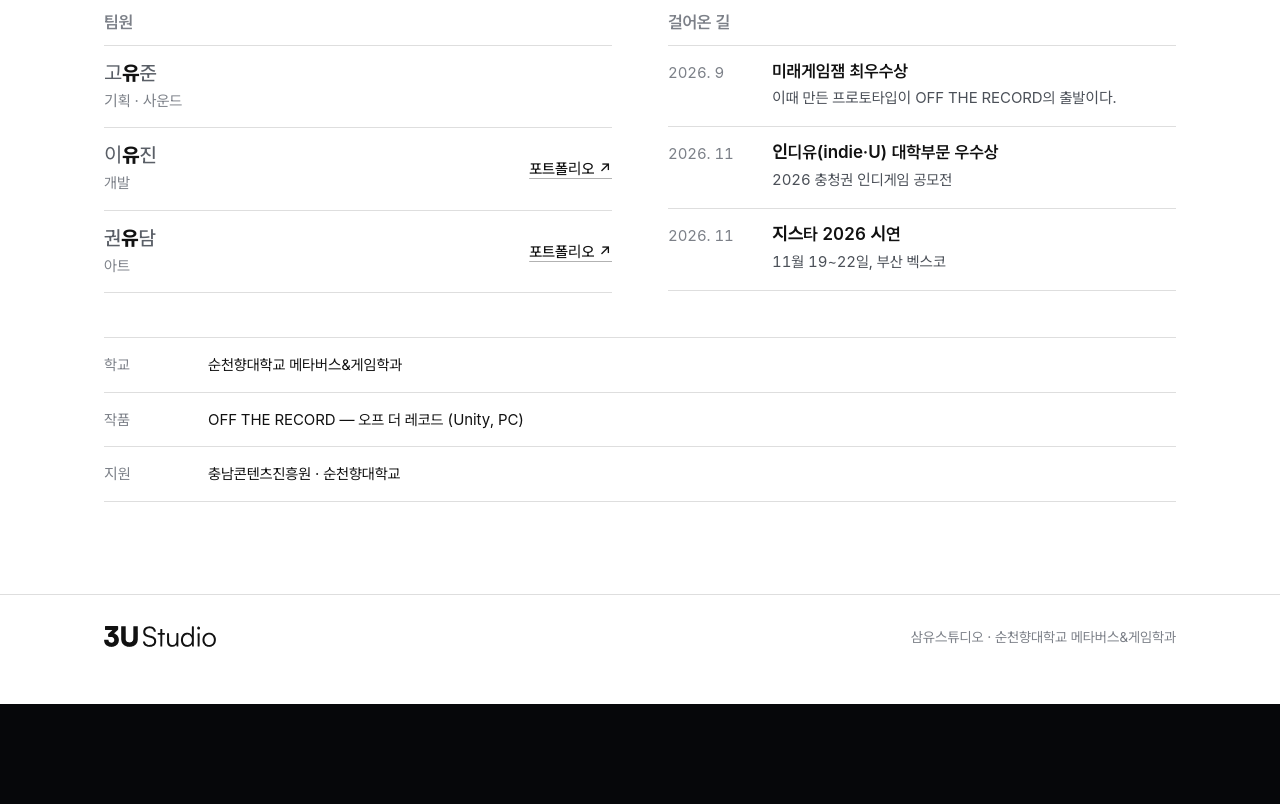
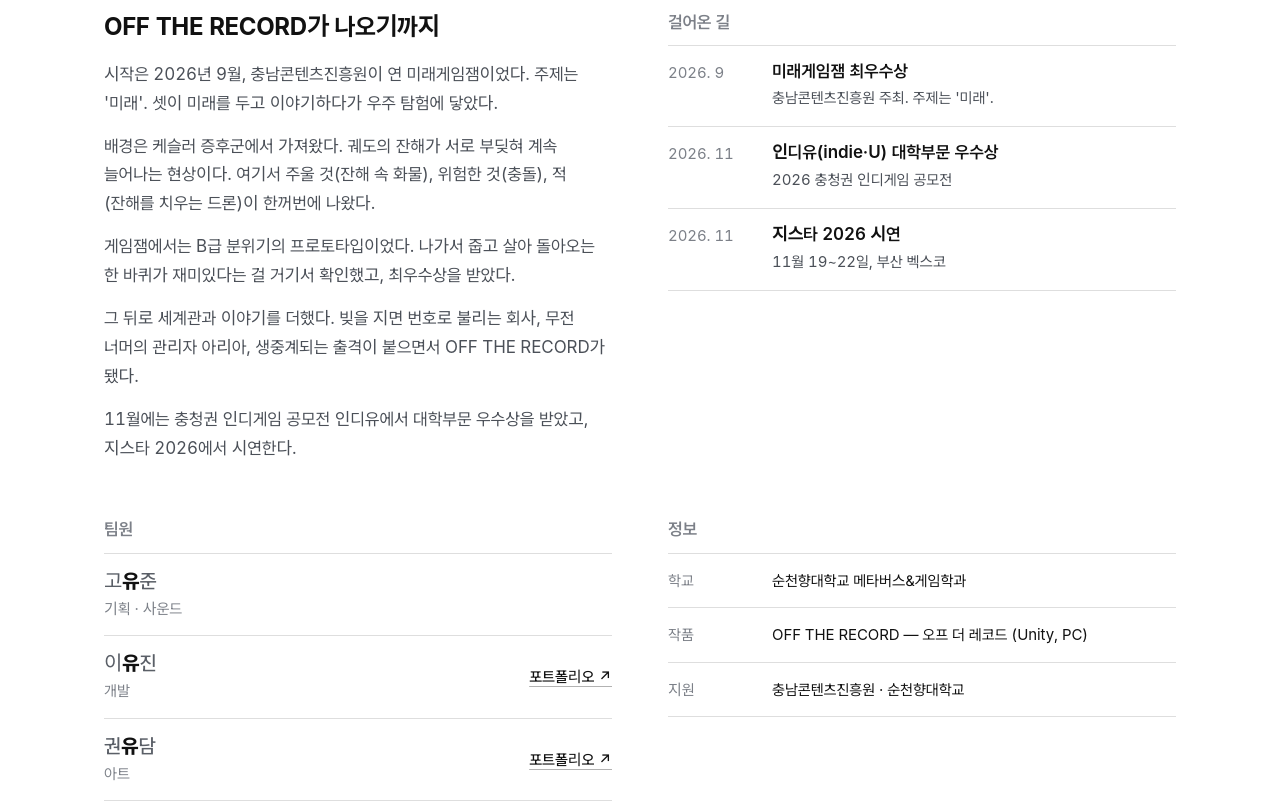
Before and after one commit to Gomurloc/off-the-record, a plain HTML site: page index.html in a window 1280 px wide. Shown: the part 8280-9084 px from the top of the page. Before the commit the page ends 8984 px from the top, so only its background shows below. Drawn offline with Linux system fonts and the light colour scheme; a web font is replaced by a local one.

Commit message:
팀 구역에 OFF THE RECORD가 나오기까지의 이야기를 넣는다
충남콘텐츠진흥원이 연 미래게임잼(주제 '미래')에서 우주 탐험을 떠올린
데서 시작해, 케슬러 증후군 배경, 게임잼 프로토타입과 최우수상,
세계관을 더해 지금 이름이 된 것, 인디유 우수상과 지스타 시연까지
다섯 문단으로 적었다. 걸어온 길 옆에 놓고, 팀원과 정보는 아래 줄로 내림.

Co-Authored-By: Claude Fable 5.2 <noreply@anthropic.com>
Claude-Session: https://claude.ai/code/session_01Q3ZmYQrWtgehV3poXm75QS

```diff
--- a/index.html
+++ b/index.html
@@ -211,8 +211,12 @@ kbd{font-family:inherit;font-weight:600;font-size:13px;color:var(--ink);backgrou
 .what p:first-of-type{color:var(--ink);font-weight:600;font-size:18px}
 @media(min-width:860px){.card{grid-template-columns:auto 1fr;gap:0;align-items:center;margin-bottom:72px}.who{padding-right:72px}.what{border-top:0;border-left:1px solid var(--line);padding:28px 0 28px 72px}}
 .team{display:grid;gap:44px}
-@media(min-width:760px){.team{grid-template-columns:1fr 1fr;align-items:start;gap:56px}}
+@media(min-width:760px){.team{grid-template-columns:1fr 1fr;align-items:start;gap:56px}.team.second{margin-top:64px}}
 .team h3{font-size:17px;font-weight:600;color:var(--mute);margin-bottom:12px}
+.team.second{margin-top:56px}
+.story{display:grid;gap:14px}
+.team .story h3{font-size:24px;font-weight:700;color:var(--ink);margin-bottom:4px}
+.story p{max-width:none}
 .members{display:grid;border-top:1px solid var(--line)}
 .mem{display:grid;grid-template-columns:1fr auto;gap:2px 16px;align-items:center;padding:14px 0;border-bottom:1px solid var(--line)}
 .mem b{font-weight:500;font-size:20px;color:#5A5F67;line-height:1.3}
@@ -225,7 +229,7 @@ kbd{font-family:inherit;font-weight:600;font-size:13px;color:var(--ink);backgrou
 .path time{font-size:15px;color:var(--mute)}
 .path b{display:block;color:var(--ink);font-weight:600;font-size:17px;line-height:1.4}
 .path span{font-size:15px}
-.facts{display:grid;border-top:1px solid var(--line);margin-top:44px}
+.facts{display:grid;border-top:1px solid var(--line)}
 .facts div{display:grid;grid-template-columns:92px 1fr;gap:12px;padding:14px 0;border-bottom:1px solid var(--line);font-size:15px}
 .facts dt{font-size:15px;color:var(--mute)}
 .facts dd{color:var(--ink)}
@@ -406,6 +410,24 @@ footer img{width:112px;height:auto}
     </div>
   </div>
   <div class="team">
+    <div class="story">
+      <h3>OFF THE RECORD가 나오기까지</h3>
+      <p>시작은 2026년 9월, 충남콘텐츠진흥원이 연 미래게임잼이었다. 주제는 '미래'. 셋이 미래를 두고 이야기하다가 우주 탐험에 닿았다.</p>
+      <p>배경은 케슬러 증후군에서 가져왔다. 궤도의 잔해가 서로 부딪혀 계속 늘어나는 현상이다. 여기서 주울 것(잔해 속 화물), 위험한 것(충돌), 적(잔해를 치우는 드론)이 한꺼번에 나왔다.</p>
+      <p>게임잼에서는 B급 분위기의 프로토타입이었다. 나가서 줍고 살아 돌아오는 한 바퀴가 재미있다는 걸 거기서 확인했고, 최우수상을 받았다.</p>
+      <p>그 뒤로 세계관과 이야기를 더했다. 빚을 지면 번호로 불리는 회사, 무전 너머의 관리자 아리아, 생중계되는 출격이 붙으면서 OFF THE RECORD가 됐다.</p>
+      <p>11월에는 충청권 인디게임 공모전 인디유에서 대학부문 우수상을 받았고, 지스타 2026에서 시연한다.</p>
+    </div>
+    <div>
+      <h3>걸어온 길</h3>
+      <ol class="path">
+        <li><time>2026. 9</time><div><b>미래게임잼 최우수상</b><span>충남콘텐츠진흥원 주최. 주제는 '미래'.</span></div></li>
+        <li><time>2026. 11</time><div><b>인디유(indie·U) 대학부문 우수상</b><span>2026 충청권 인디게임 공모전</span></div></li>
+        <li><time>2026. 11</time><div><b>지스타 2026 시연</b><span>11월 19~22일, 부산 벡스코</span></div></li>
+      </ol>
+    </div>
+  </div>
+  <div class="team second">
     <div>
       <h3>팀원</h3>
       <div class="members">
@@ -415,19 +437,14 @@ footer img{width:112px;height:auto}
       </div>
     </div>
     <div>
-      <h3>걸어온 길</h3>
-      <ol class="path">
-        <li><time>2026. 9</time><div><b>미래게임잼 최우수상</b><span>이때 만든 프로토타입이 OFF THE RECORD의 출발이다.</span></div></li>
-        <li><time>2026. 11</time><div><b>인디유(indie·U) 대학부문 우수상</b><span>2026 충청권 인디게임 공모전</span></div></li>
-        <li><time>2026. 11</time><div><b>지스타 2026 시연</b><span>11월 19~22일, 부산 벡스코</span></div></li>
-      </ol>
+      <h3>정보</h3>
+      <dl class="facts">
+        <div><dt>학교</dt><dd>순천향대학교 메타버스&amp;게임학과</dd></div>
+        <div><dt>작품</dt><dd>OFF THE RECORD — 오프 더 레코드 (Unity, PC)</dd></div>
+        <div><dt>지원</dt><dd>충남콘텐츠진흥원 · 순천향대학교</dd></div>
+      </dl>
     </div>
   </div>
-  <dl class="facts">
-    <div><dt>학교</dt><dd>순천향대학교 메타버스&amp;게임학과</dd></div>
-    <div><dt>작품</dt><dd>OFF THE RECORD — 오프 더 레코드 (Unity, PC)</dd></div>
-    <div><dt>지원</dt><dd>충남콘텐츠진흥원 · 순천향대학교</dd></div>
-  </dl>
 </div></section>
 
 <footer><div class="wrap"><img src="이미지/웹/3u_studio.svg" width="3545" height="653" alt="3U Studio" loading="lazy"><span>삼유스튜디오 · 순천향대학교 메타버스&amp;게임학과</span></div></footer>
```
